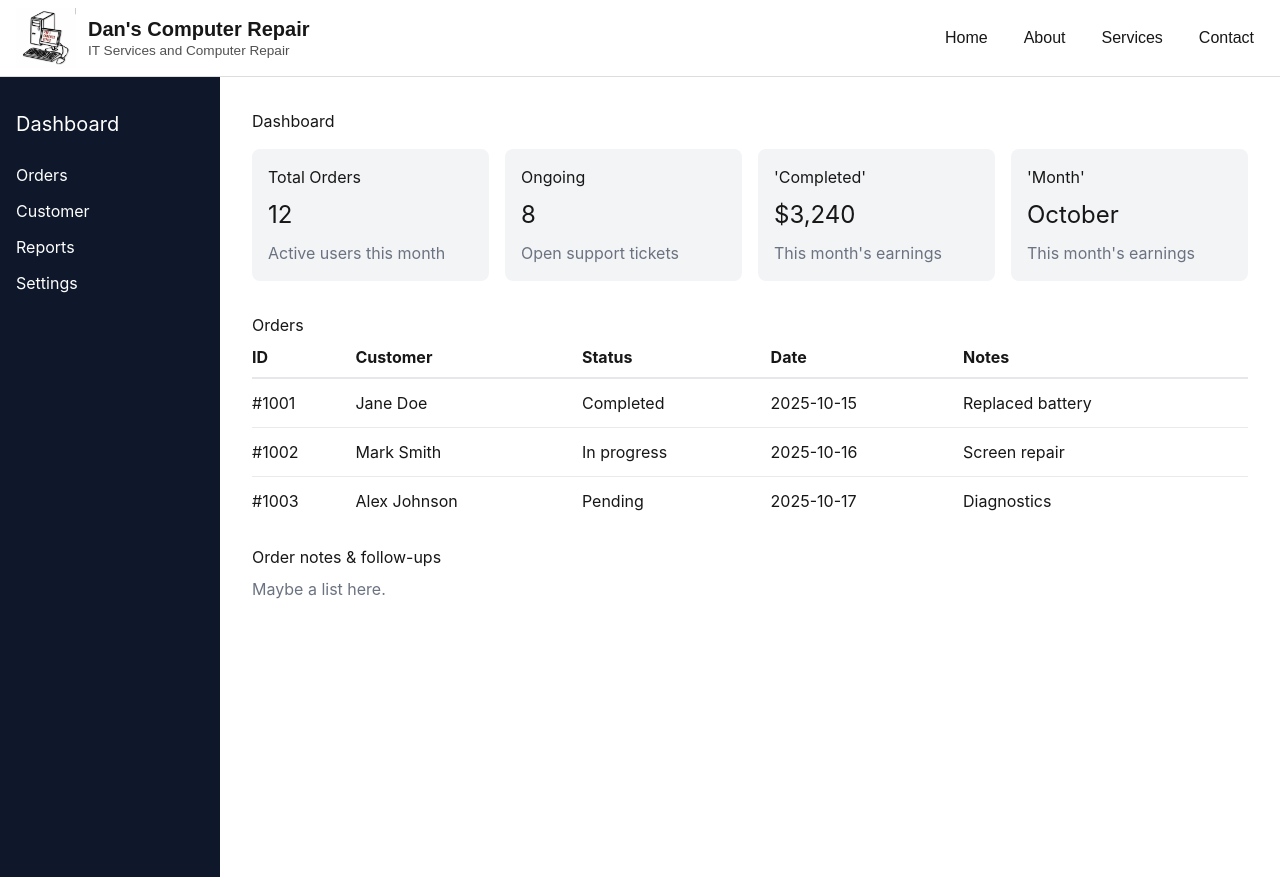
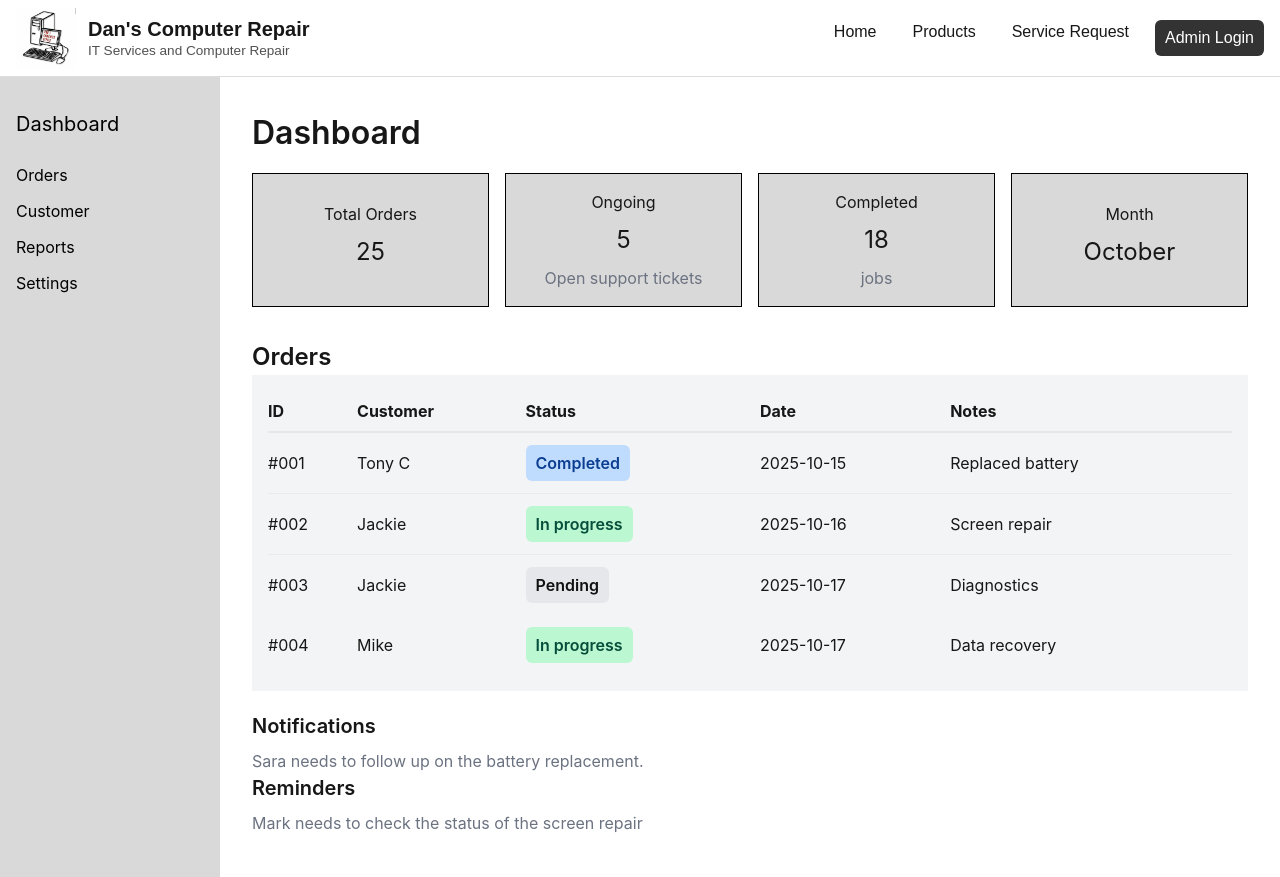
Before and after one commit to BrandonMLeyva/DansComputerRepair, a Next.js app: page /dashboard in a window 1280 px wide. Built offline with nearby package versions, Linux system fonts and the light colour scheme.

Commit message:
DC-27, DC-272, DC-274, DC-275, DC-276, DC-277, DC-279, DC-280, DC-280, DC-282, DC-283, DC-284, DC-285, DC-286 for sidebar and tiles

```diff
--- a/src/app/components/Header.js
+++ b/src/app/components/Header.js
@@ -11,9 +11,22 @@ function Header() {
             <nav className="main-nav">
                 <ul className="nav-list">
                     <li><a href="/">Home</a></li>
-                    <li><a href="/about">About</a></li>
-                    <li><a href="/services">Services</a></li>
-                    <li><a href="/contact">Contact</a></li>
+                    <li><a href="/about">Products</a></li>
+                    <li><a href="/services">Service Request</a></li>
+                    {/* admin login button with different styling from other links */}
+                    <li>
+                        <a
+                            href="/contact"
+                            style={{
+                                background: '#333',
+                                color: '#fff',
+                                padding: '6px 10px',
+                                borderRadius: '6px',
+                                textDecoration: 'none',
+                                display: 'inline-block'
+                            }}
+                        >Admin Login</a>
+                    </li>
                 </ul>
             </nav>
         </header>
--- a/src/app/dashboard/page.js
+++ b/src/app/dashboard/page.js
@@ -6,9 +6,31 @@ export const metadata = {
 }
 
 export default function DashboardPage() {
+  // small inline status badge component
+  function StatusBadge({ status }) {
+    const key = String(status || '').toLowerCase();
+    const styles = {
+      display: 'inline-block',
+      padding: '6px 10px',
+      borderRadius: 6,
+      fontWeight: 600,
+    }
+
+    if (key.includes('pending')) {
+      return <span style={{ ...styles, background: '#e5e7eb', color: '#111' }}>{status}</span>
+    }
+
+    if (key.includes('in progress') || key.includes('in-progress') || key.includes('progress')) {
+      return <span style={{ ...styles, background: '#bbf7d0', color: '#064e3b' }}>{status}</span>
+    }
+
+    // default / completed
+    return <span style={{ ...styles, background: '#bfdbfe', color: '#0b3d91' }}>{status}</span>
+  }
+
   return (
     <div style={{display: 'flex', minHeight: '100vh', fontFamily: 'Inter, system-ui, Arial'}}>
-      <aside style={{width: 220, padding: '2rem 1rem', background: '#0f172a', color: '#fff'}}>
+      <aside style={{width: 220, padding: '2rem 1rem', background: '#D9D9D9', color: '#000000ff'}}>
         <h2 style={{margin: 0, marginBottom: '1.5rem', fontSize: '1.25rem'}}>Dashboard</h2>
         <nav aria-label="Sidebar" style={{display: 'flex', flexDirection: 'column', gap: '0.75rem'}}>
           <button style={{background: 'transparent', border: 'none', color: 'inherit', textAlign: 'left', padding: 0, cursor: 'pointer'}}>Orders</button>
@@ -19,40 +41,38 @@ export default function DashboardPage() {
       </aside>
 
       <main style={{flex: 1, padding: '2rem'}}>
-        <h1 style={{marginBottom: '1rem'}}>Dashboard</h1>
+        <h1 style={{marginBottom: '1rem', fontSize: '2rem', fontWeight: 600}}>Dashboard</h1>
 
         <section style={{display: 'grid', gridTemplateColumns: 'repeat(auto-fit, minmax(200px, 1fr))', gap: '1rem'}}>
-          <div style={{padding: '1rem', borderRadius: 8, background: '#f3f4f6'}}>
+          <div style={{padding: '1rem', borderRadius: 0, background: '#D9D9D9', border: '1px solid #000', display: 'flex', flexDirection: 'column', alignItems: 'center', justifyContent: 'center'}}>
             <h3 style={{margin: 0}}>Total Orders</h3>
-            <p style={{fontSize: '1.5rem', margin: '0.5rem 0'}}>12</p>
-            <p style={{margin: 0, color: '#6b7280'}}>Active users this month</p>
+            <p style={{fontSize: '1.5rem', margin: '0.5rem 0'}}>25</p>
           </div>
 
-          <div style={{padding: '1rem', borderRadius: 8, background: '#f3f4f6'}}>
+          <div style={{padding: '1rem', borderRadius: 0, background: '#D9D9D9', border: '1px solid #000', display: 'flex', flexDirection: 'column', alignItems: 'center', justifyContent: 'center'}}>
             <h3 style={{margin: 0}}>Ongoing</h3>
-            <p style={{fontSize: '1.5rem', margin: '0.5rem 0'}}>8</p>
+            <p style={{fontSize: '1.5rem', margin: '0.5rem 0'}}>5</p>
             <p style={{margin: 0, color: '#6b7280'}}>Open support tickets</p>
           </div>
 
-          <div style={{padding: '1rem', borderRadius: 8, background: '#f3f4f6'}}>
-            <h3 style={{margin: 0}}>'Completed'</h3>
-            <p style={{fontSize: '1.5rem', margin: '0.5rem 0'}}>$3,240</p>
-            <p style={{margin: 0, color: '#6b7280'}}>This month's earnings</p>
+          <div style={{padding: '1rem', borderRadius: 0, background: '#D9D9D9', border: '1px solid #000', display: 'flex', flexDirection: 'column', alignItems: 'center', justifyContent: 'center'}}>
+            <h3 style={{margin: 0}}>Completed</h3>
+            <p style={{fontSize: '1.5rem', margin: '0.5rem 0'}}>18</p>
+            <p style={{margin: 0, color: '#6b7280'}}>jobs</p>
           </div>
 
-          <div style={{padding: '1rem', borderRadius: 8, background: '#f3f4f6'}}>
-            <h3 style={{margin: 0}}>'Month'</h3>
+          <div style={{padding: '1rem', borderRadius: 0, background: '#D9D9D9', border: '1px solid #000', display: 'flex', flexDirection: 'column', alignItems: 'center', justifyContent: 'center'}}>
+            <h3 style={{margin: 0}}>Month</h3>
             <p style={{fontSize: '1.5rem', margin: '0.5rem 0'}}>October</p>
-            <p style={{margin: 0, color: '#6b7280'}}>This month's earnings</p>
           </div>
-
 
         </section>
 
         <section style={{marginTop: '2rem'}}>
-          <h2>Orders</h2>
-          <div style={{overflowX: 'auto'}}>
-            <table style={{width: '100%', borderCollapse: 'collapse'}}>
+          <h2 style={{fontSize: '1.5rem', fontWeight: 600}}>Orders</h2>
+          <div style={{background: '#f3f4f6', padding: '1rem', borderRadius: 0}}>
+            <div style={{overflowX: 'auto'}}>
+              <table style={{width: '100%', borderCollapse: 'collapse'}}>
               <thead>
                 <tr style={{textAlign: 'left', borderBottom: '2px solid #e5e7eb'}}>
                   <th style={{padding: '0.5rem 0'}}>ID</th>
@@ -64,33 +84,43 @@ export default function DashboardPage() {
               </thead>
               <tbody>
                 <tr style={{borderBottom: '1px solid #eaeaea'}}>
-                  <td style={{padding: '0.75rem 0'}}>#1001</td>
-                  <td style={{padding: '0.75rem 0'}}>Jane Doe</td>
-                  <td style={{padding: '0.75rem 0'}}>Completed</td>
+                  <td style={{padding: '0.75rem 0'}}>#001</td>
+                  <td style={{padding: '0.75rem 0'}}>Tony C</td>
+                  <td style={{padding: '0.75rem 0'}}><StatusBadge status="Completed" /></td>
                   <td style={{padding: '0.75rem 0'}}>2025-10-15</td>
                   <td style={{padding: '0.75rem 0'}}>Replaced battery</td>
                 </tr>
                 <tr style={{borderBottom: '1px solid #eaeaea'}}>
-                  <td style={{padding: '0.75rem 0'}}>#1002</td>
-                  <td style={{padding: '0.75rem 0'}}>Mark Smith</td>
-                  <td style={{padding: '0.75rem 0'}}>In progress</td>
+                  <td style={{padding: '0.75rem 0'}}>#002</td>
+                  <td style={{padding: '0.75rem 0'}}>Jackie</td>
+                  <td style={{padding: '0.75rem 0'}}><StatusBadge status="In progress" /></td>
                   <td style={{padding: '0.75rem 0'}}>2025-10-16</td>
                   <td style={{padding: '0.75rem 0'}}>Screen repair</td>
                 </tr>
                 <tr>
-                  <td style={{padding: '0.75rem 0'}}>#1003</td>
-                  <td style={{padding: '0.75rem 0'}}>Alex Johnson</td>
-                  <td style={{padding: '0.75rem 0'}}>Pending</td>
+                  <td style={{padding: '0.75rem 0'}}>#003</td>
+                  <td style={{padding: '0.75rem 0'}}>Jackie</td>
+                  <td style={{padding: '0.75rem 0'}}><StatusBadge status="Pending" /></td>
                   <td style={{padding: '0.75rem 0'}}>2025-10-17</td>
                   <td style={{padding: '0.75rem 0'}}>Diagnostics</td>
                 </tr>
+                <tr>
+                  <td style={{padding: '0.75rem 0'}}>#004</td>
+                  <td style={{padding: '0.75rem 0'}}>Mike</td>
+                  <td style={{padding: '0.75rem 0'}}><StatusBadge status="In progress" /></td>
+                  <td style={{padding: '0.75rem 0'}}>2025-10-17</td>
+                  <td style={{padding: '0.75rem 0'}}>Data recovery</td>
+                </tr>
               </tbody>
-            </table>
+              </table>
+            </div>
           </div>
         </section>
         <div style={{marginTop: '1.25rem'}}>
-            <h3 style={{margin: 0}}>Order notes & follow-ups</h3>
-            <p style={{marginTop: '0.5rem', color: '#6b7280'}}>Maybe a list here.</p>
+            <h3 style={{margin: 0, fontSize: '1.25rem', fontWeight: 600}}>Notifications</h3>
+            <p style={{marginTop: '0.5rem', color: '#6b7280'}}>Sara needs to follow up on the battery replacement.</p>
+            <h3 style={{margin: 0, fontSize: '1.25rem', fontWeight: 600}}>Reminders</h3>
+            <p style={{marginTop: '0.5rem', color: '#6b7280'}}>Mark needs to check the status of the screen repair</p>
         </div>
       </main>
     </div>
```
